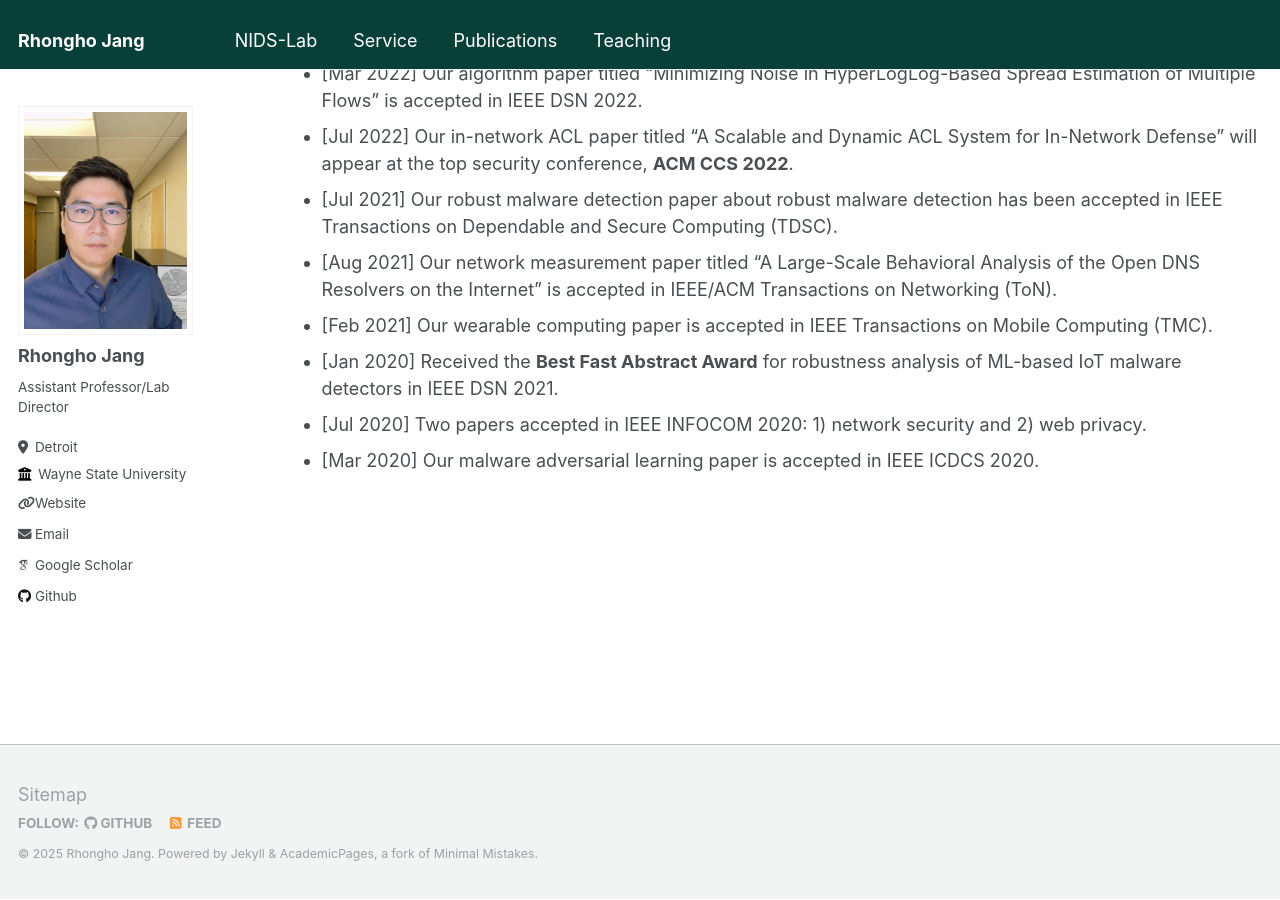
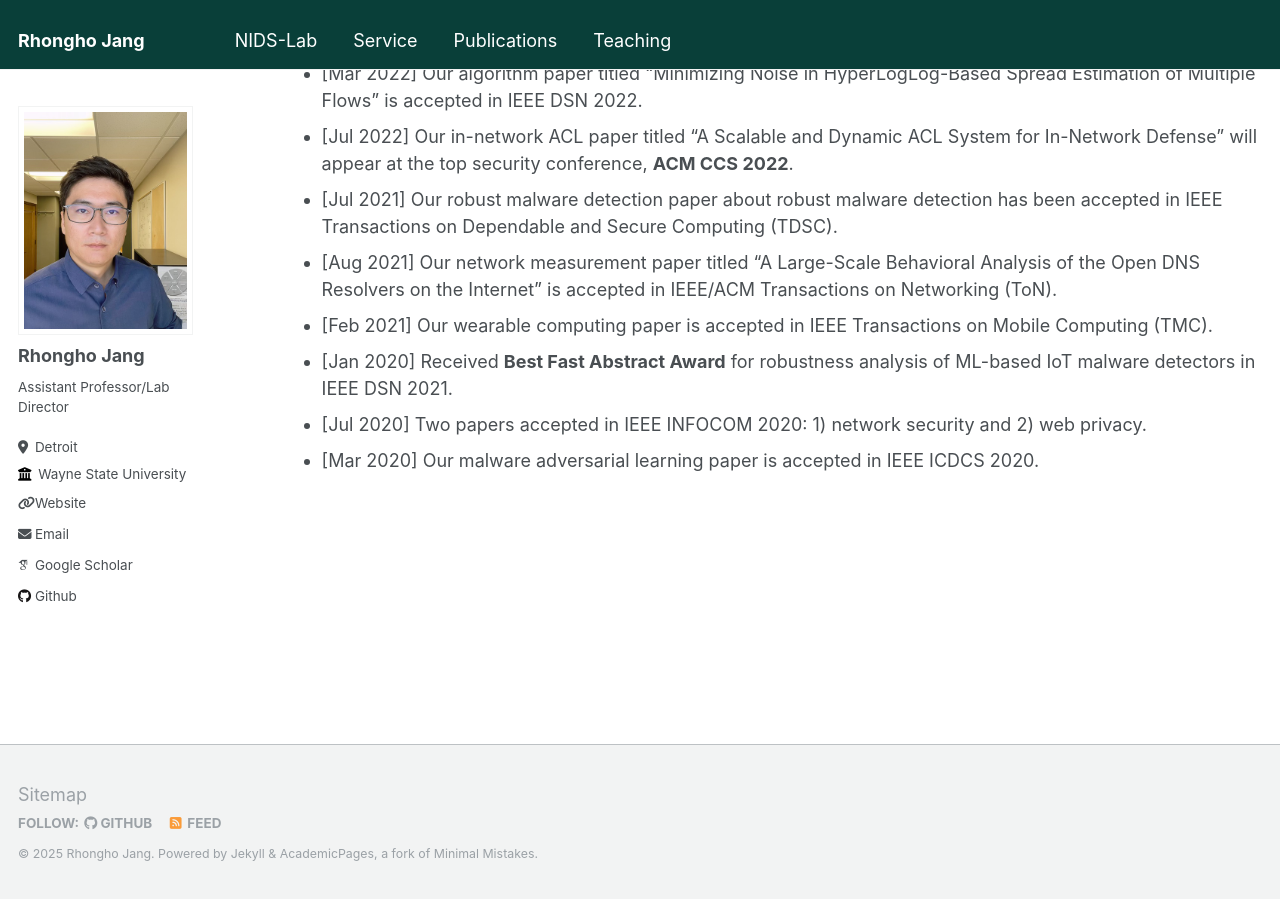
Before and after one commit to rhongho/rhongho.github.io, a Jekyll site: the page built from _pages/about.md, in a window 1280 px wide and 900 px high, scrolled down 956 px. Built offline with Jekyll 4.4.1, drawn with Linux system fonts in a browser that asks for light colours; some web fonts are replaced.

Commit message:
Update about.md

```diff
--- a/_pages/about.md
+++ b/_pages/about.md
@@ -38,6 +38,6 @@ Recent News
 * [Jul 2021] Our robust malware detection paper about robust malware detection has been accepted in IEEE Transactions on Dependable and Secure Computing (TDSC).
 * [Aug 2021] Our network measurement paper titled "A Large-Scale Behavioral Analysis of the Open DNS Resolvers on the Internet" is accepted in IEEE/ACM Transactions on Networking (ToN).
 * [Feb 2021] Our wearable computing paper is accepted in IEEE Transactions on Mobile Computing (TMC).
-* [Jan 2020] Received the **Best Fast Abstract Award** for robustness analysis of ML-based IoT malware detectors in IEEE DSN 2021.
+* [Jan 2020] Received **Best Fast Abstract Award** for robustness analysis of ML-based IoT malware detectors in IEEE DSN 2021.
 * [Jul 2020] Two papers accepted in IEEE INFOCOM 2020: 1) network security and 2) web privacy.
 * [Mar 2020] Our malware adversarial learning paper is accepted in IEEE ICDCS 2020.
```
